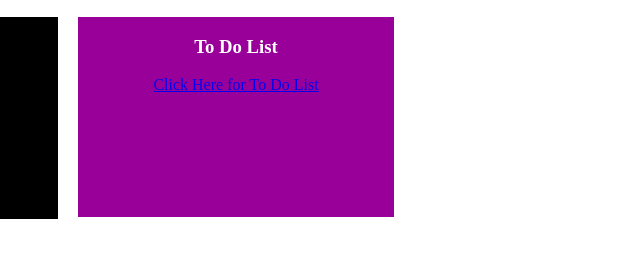
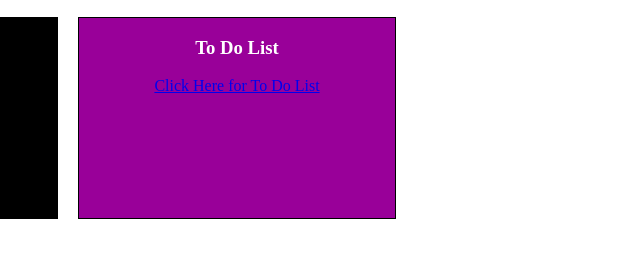
Before and after one commit to Jmb1922/jmb1922.github.io, a plain HTML site: page index.html in a window 1280 px wide. Shown: the part 295-552 px from the top of the page, 278-918 px from the left. Drawn offline with Linux system fonts and the light colour scheme.

Commit message:
Update index.html

```diff
--- a/index.html
+++ b/index.html
@@ -49,7 +49,7 @@
 	{
 	width: 25%;
 	height: 200px;
-	border: 1 px solid black;
+	border: 1px solid black;
 	background-color: #990099;
 	color: #FFFFFF;
 	float: left;
```
